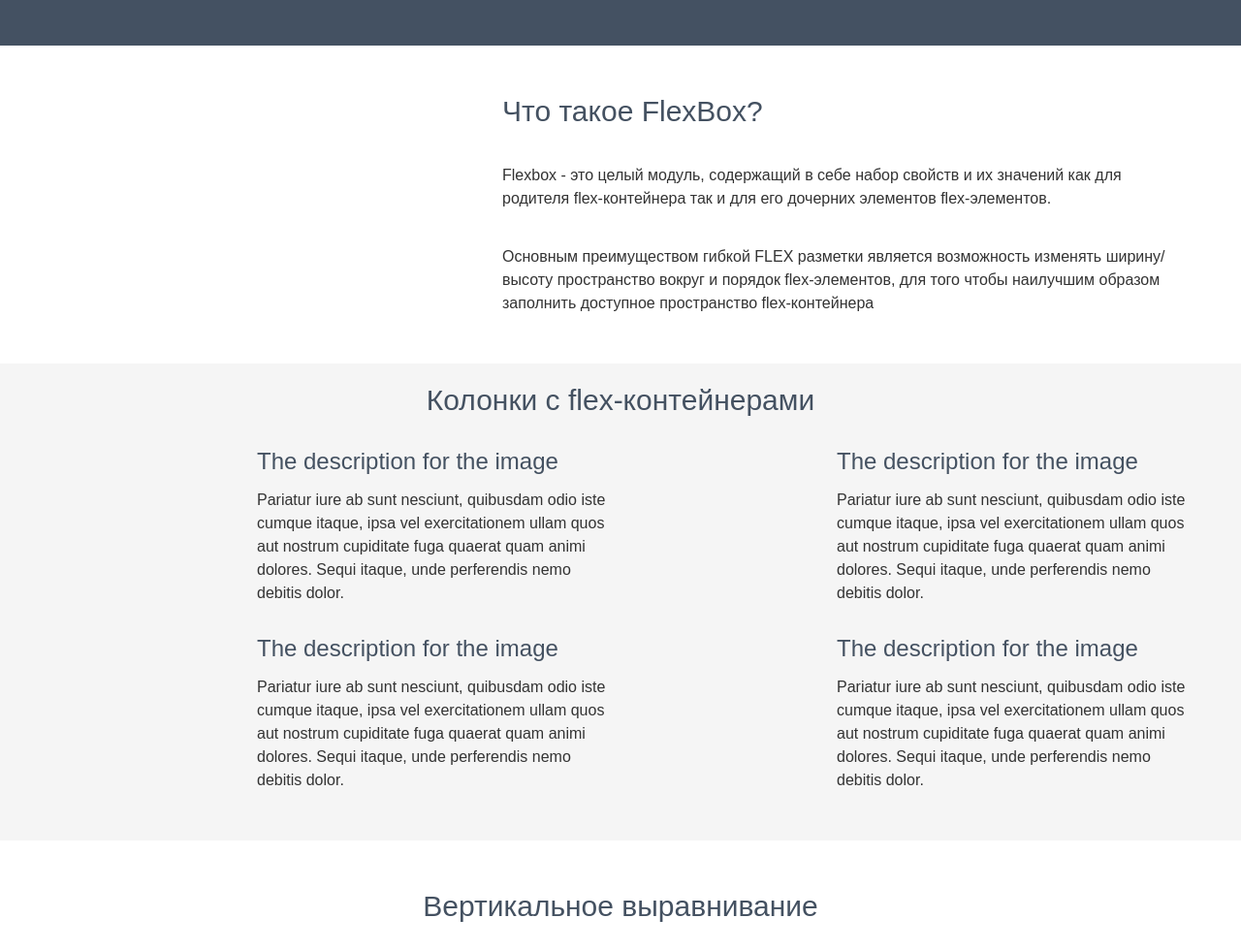
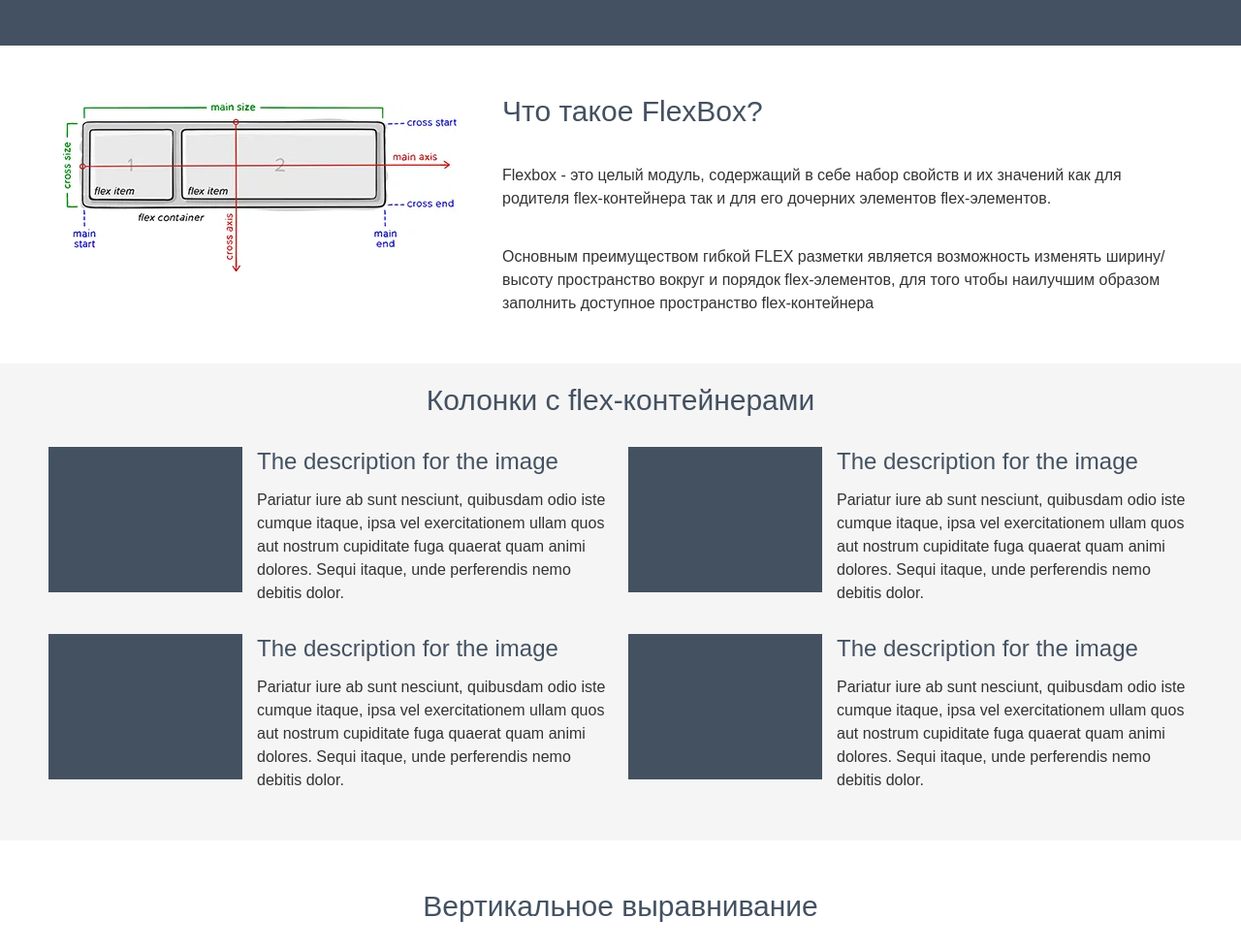
Before and after one commit to seo21062017/flex19052022, a plain HTML site: page index.html in a window 1280 px wide. Shown: the part 284-1264 px from the top of the page at 97% size. Drawn offline with Linux system fonts and the light colour scheme; the site is published under a folder, as on GitHub Pages, so addresses that start at the root find nothing.

Commit message:
fixed image3

```diff
--- a/index.html
+++ b/index.html
@@ -43,7 +43,7 @@
             <div class="container">
                 <div class="what__row">
                     <div class="what__img">
-                        <img src="/img/ee5H1Np0Idz5Keo0YJkklgc8.webp" alt="">
+                        <img src="img/ee5H1Np0Idz5Keo0YJkklgc8.webp" alt="">
                     </div>
                     <div class="what__body">
                         <div class="what__title title">Что такое FlexBox?</div>
@@ -67,7 +67,7 @@
                         <div class="columns__item item">
                             <div class="item__row">
                                 <div class="item__img">
-                                    <img src="/img/image.webp" alt="">
+                                    <img src="img/image.webp" alt="">
                                 </div>
                                 <div class="item__body">
                                     <div class="item__title">The description for the image</div>
@@ -83,7 +83,7 @@
                         <div class="columns__item item">
                             <div class="item__row">
                                 <div class="item__img">
-                                    <img src="/img/image.webp" alt="">
+                                    <img src="img/image.webp" alt="">
                                 </div>
                                 <div class="item__body">
                                     <div class="item__title">The description for the image</div>
@@ -99,7 +99,7 @@
                         <div class="columns__item item">
                             <div class="item__row">
                                 <div class="item__img">
-                                    <img src="/img/image.webp" alt="">
+                                    <img src="img/image.webp" alt="">
                                 </div>
                                 <div class="item__body">
                                     <div class="item__title">The description for the image</div>
@@ -115,7 +115,7 @@
                         <div class="columns__item item">
                             <div class="item__row">
                                 <div class="item__img">
-                                    <img src="/img/image.webp" alt="">
+                                    <img src="img/image.webp" alt="">
                                 </div>
                                 <div class="item__body">
                                     <div class="item__title">The description for the image</div>
```
